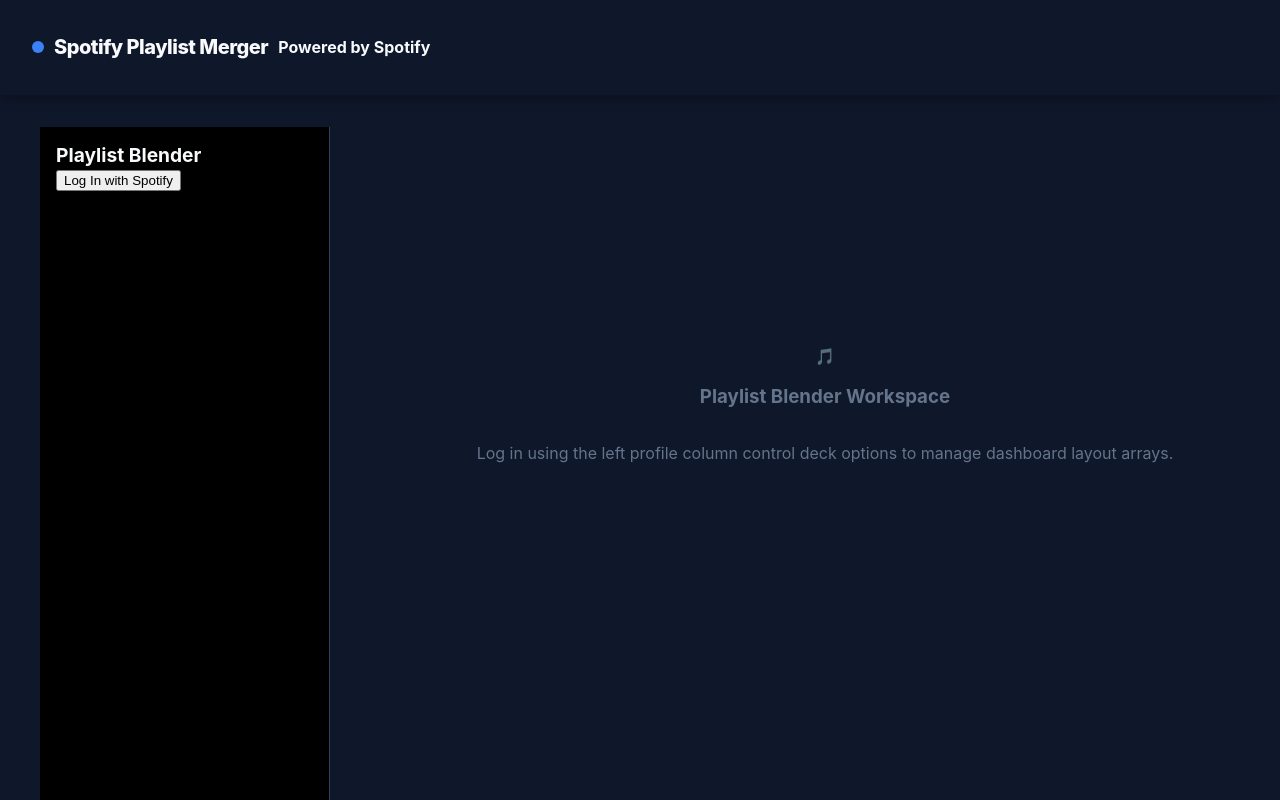
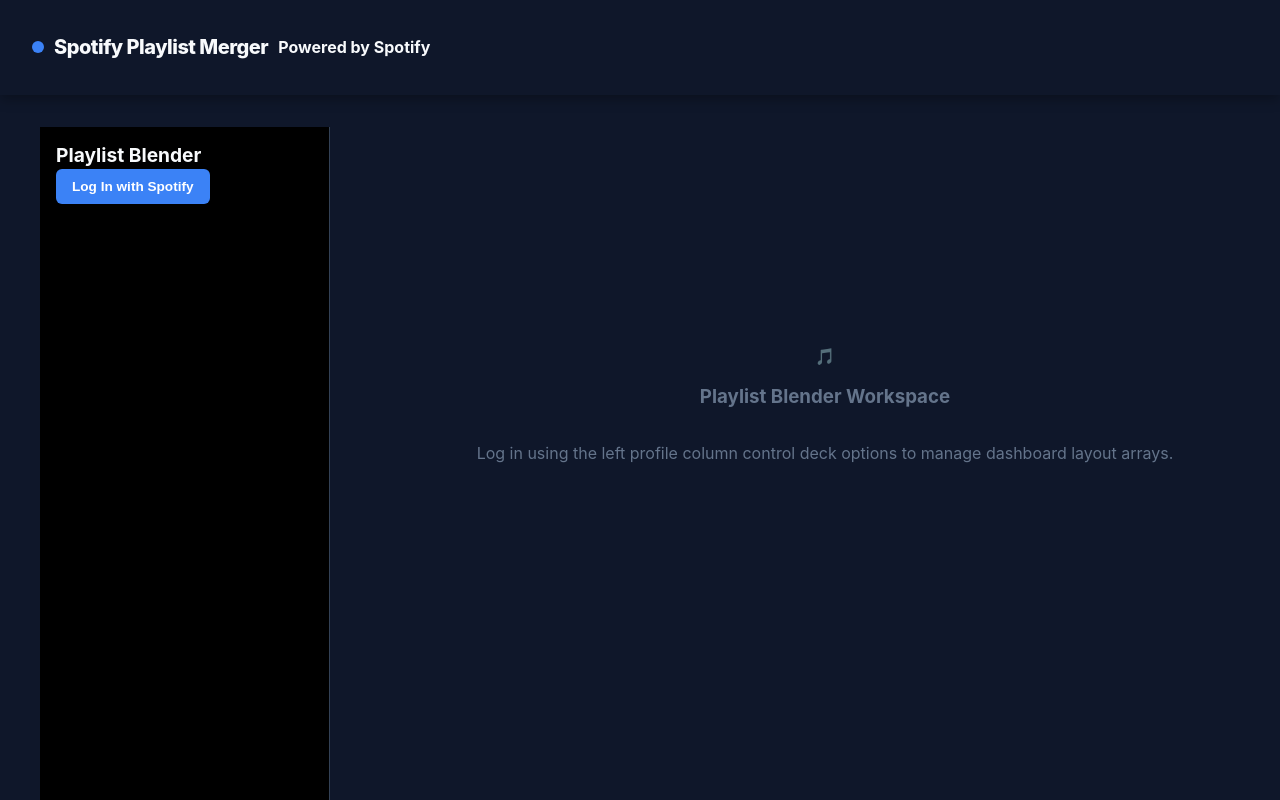
Before and after one commit to alexdemos/merge-playlists, an Angular app: page /dashboard in a window 1280 px wide. Shown: the top 800 px of the page. Built offline with nearby package versions, Linux system fonts and the light colour scheme.

Commit message:
log in button

```diff
--- a/src/app/home/home.css
+++ b/src/app/home/home.css
@@ -160,6 +160,30 @@
   font-weight: 600;
   font-size: 0.85rem;
   cursor: pointer;
+}
+
+/* Login Button Styles */
+.btn-primary.login-btn {
+  background-color: #3b82f6; /* Midnight Cobalt Blue */
+  color: #ffffff;
+  font-weight: 700;
+  font-size: 0.85rem;       /* Matched to transport/search text size */
+  padding: 10px 16px;        /* Much tighter padding */
+  border: none;
+  border-radius: 6px;        /* Swapped pill shape for the matching 6px radius */
+  cursor: pointer;
+  display: inline-flex;
+  align-items: center;
+  justify-content: center;
+  transition: background-color 0.2s ease;
+}
+
+.btn-primary.login-btn:hover {
+  background-color: #60a5fa; /* Lighter sky blue on hover */
+}
+
+.btn-primary.login-btn:active {
+  background-color: #2563eb; /* Darker blue split-second feedback */
 }
 
 .selected-ratios-list {
```
